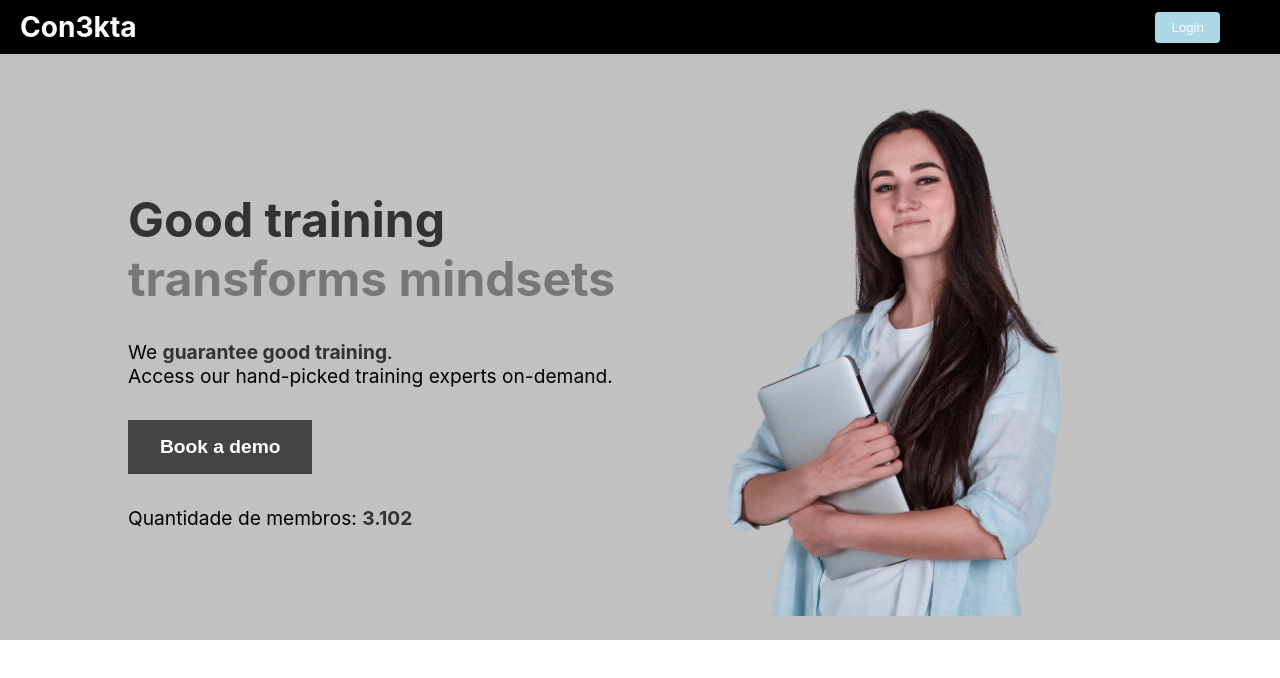
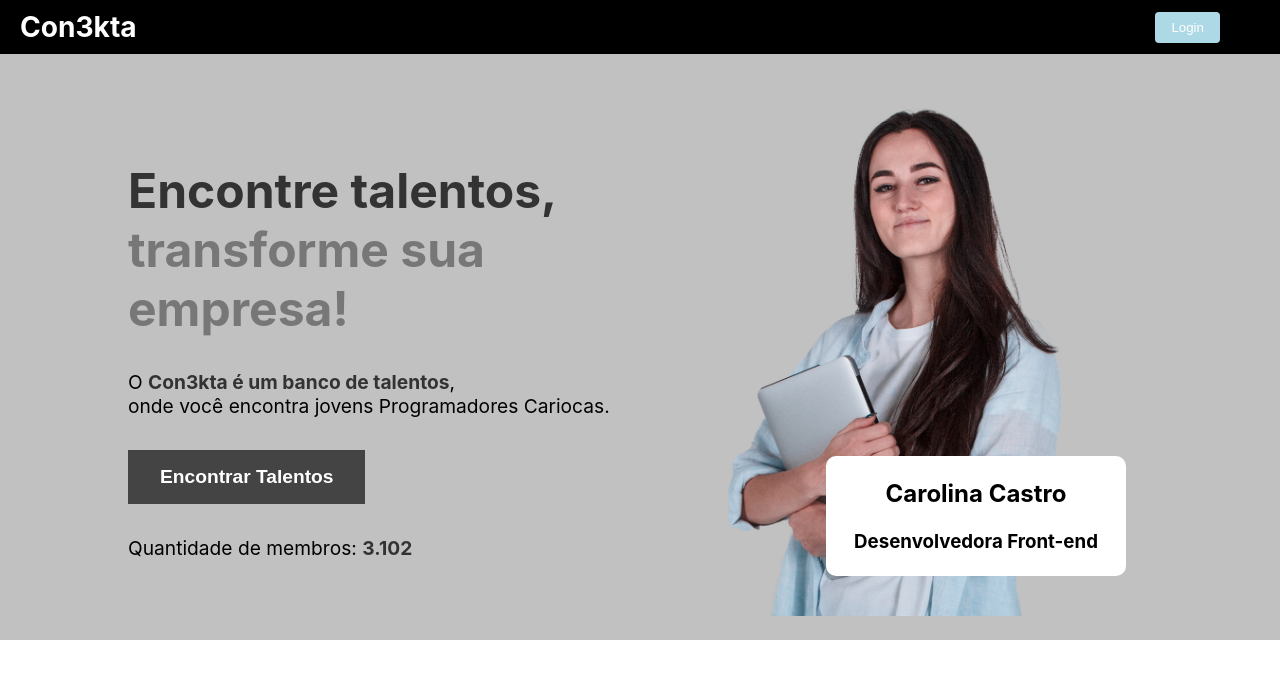
Before and after one commit to Con3kta/con3kta-site, a React (Vite) app: page / in a window 1280 px wide. Shown: the top 678 px of the page. Built offline with nearby package versions, Linux system fonts and the light colour scheme.

Commit message:
chore: header creative models info

```diff
--- a/src/pages/Home/Header/index.jsx
+++ b/src/pages/Home/Header/index.jsx
@@ -6,20 +6,27 @@ import model_two from '../../../assets/model2.png'
 
 export default function Header() {
   const [model, setModel] = useState(null);
-
+  const [name, setName] = useState("");
+  const [stack, setStack] = useState("");
   useEffect(() => {
     setModel(model_one)
+    setName("Carolina Castro")
+    setStack("Desenvolvedora Front-end");
   }, [])
 
   useEffect(() => {
-    if(model === model_one){
+    if (model === model_one) {
       setTimeout(() => {
         setModel(model_two);
+        setName("Luan Bastos")
+        setStack("Analísta de Dados");
         return
       }, [8000])
-    }else if(model === model_two){
+    } else if (model === model_two) {
       setTimeout(() => {
         setModel(model_one);
+        setName("Carolina Castro")
+        setStack("Desenvolvedora Front-end");
         return
       }, [16000])
     }
@@ -29,18 +36,22 @@ export default function Header() {
     <header className='header-container'>
       <section className="header-info">
         <h1 className='header-title'>
-          Good training<br />
-          <span>transforms mindsets</span>
+          Encontre talentos,<br />
+          <span>transforme sua empresa!</span>
         </h1>
         <p className='header-text'>
-          We <span>guarantee good training</span>.<br />
-          Access our hand-picked training experts on-demand.
+          O <span>Con3kta é um banco de talentos</span>,<br />
+          onde você encontra jovens Programadores Cariocas.
         </p>
-        <CustomButton text="Book a demo" />
+        <CustomButton text="Encontrar Talentos" />
         <p className='header-text'>Quantidade de membros: <span>3.102</span></p>
       </section>
       <section className="header-creative">
         <img src={model} alt="Header Creative" className='header-model-image' />
+        <div className="header-profile-info">
+          <h2>{name}</h2>
+          <h3>{stack}</h3>
+        </div>
       </section>
     </header>
   )
--- a/src/pages/Home/Header/styles.css
+++ b/src/pages/Home/Header/styles.css
@@ -53,3 +53,16 @@
     height: 70vh;
     object-fit: contain;
 }
+
+.header-profile-info {
+    position: absolute;
+    width: 300px;
+    height: 120px;
+    margin: 0 0 4rem 10rem;
+    background-color: #fff;
+    border-radius: 10px;
+    display: flex;
+    flex-direction: column;
+    align-items: center;
+    justify-content: space-evenly;
+}
```
